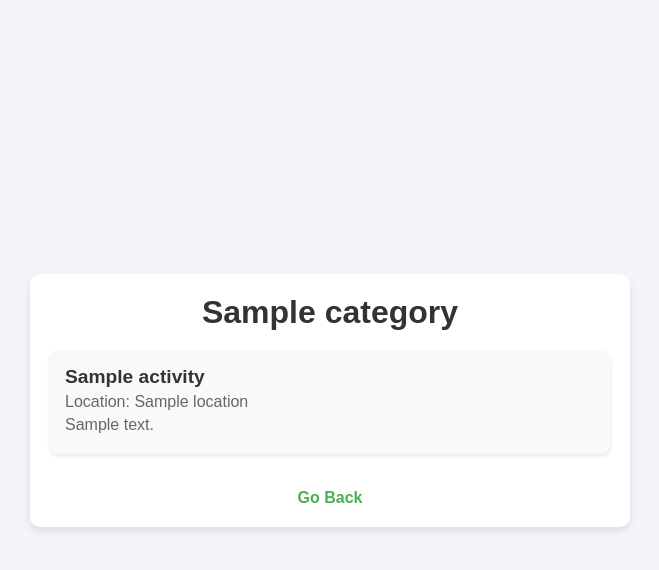
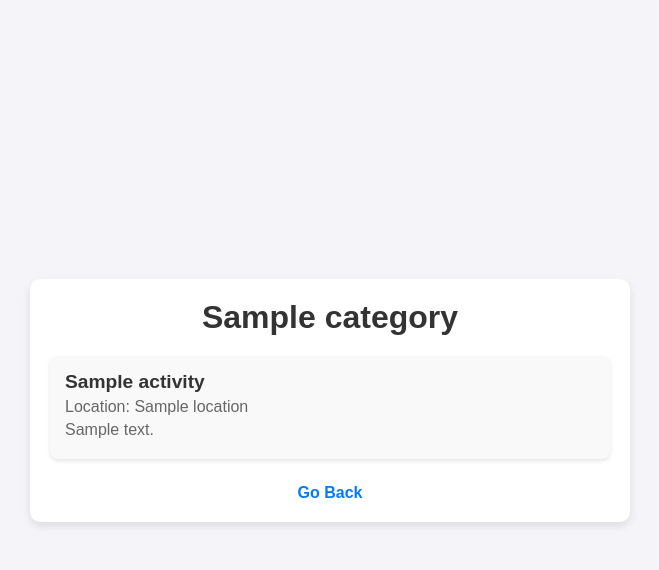
Before and after one commit to ksu-is/Today-s-Agenda, a Flask app: template templates/activities.html in a window 1280 px wide. Shown: the top 570 px of the page, without its empty margins (310-969 px from the left). Run offline with Flask 3, Linux system fonts and the light colour scheme; the template is opened without the code that fills it: most values are stand-ins (such as "Sample title", 1, 10 or a date in 2020).

Commit message:
Update styles.css
I made the url link more appealing

```diff
--- a/static/styles.css
+++ b/static/styles.css
@@ -82,12 +82,13 @@ p {
 
 a {
     display: inline-block;
-    margin-top: 20px;
-    color: #4caf50;
+    margin-top: 10px;
+    color: #007bff;
     text-decoration: none;
     font-weight: bold;
 }
 
 a:hover {
     text-decoration: underline;
+    color: #0056b3;
 }
```
